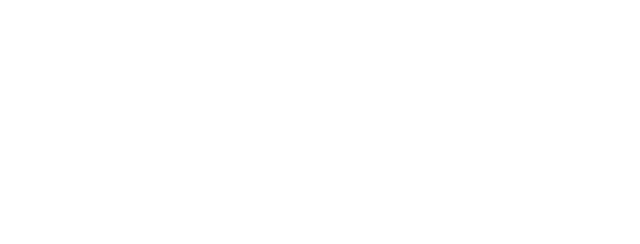
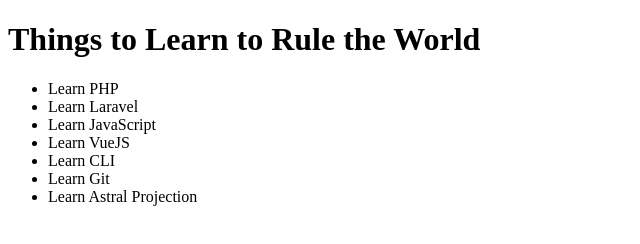
Before and after one commit to shivanitaware/js_training, a plain HTML site: page irf-02-05-18/index.html in a window 1280 px wide. Shown: the whole page, without its empty margins (0-640 px from the left). Drawn offline with Linux system fonts and the light colour scheme.

Commit message:
Scope and closure

```diff
--- a/irf-02-05-18/index.html
+++ b/irf-02-05-18/index.html
@@ -7,6 +7,16 @@
     <title>Document</title>
 </head>
 <body>
+    <h1>Things to Learn to Rule the World</h1>
+    <ul>
+        <li>Learn PHP</li>
+        <li>Learn Laravel</li>
+        <li>Learn JavaScript</li>
+        <li>Learn VueJS</li>
+        <li>Learn CLI</li>
+        <li>Learn Git</li>
+        <li>Learn Astral Projection</li>
+    </ul>
     <script src="main.js"></script>
 </body>
 </html>
--- a/irf-02-05-18/main.js
+++ b/irf-02-05-18/main.js
@@ -9,4 +9,32 @@
 
 let outer = outerFunction() // I see the outer variable!
 console.log(outer())
+
+
+function secret () {
+  let secretCode = "I'm greatest";
+  return {
+    saySecretCode: () => {
+      console.log(secretCode)
+    }
+  }
+}
+
+const theSecret = secret()
+theSecret.saySecretCode()
+
+
+function logFunction() {
+  console.log(this);
+}
+
+new logFunction(); // logs logFunction {}
 */
+ // Saves a NodeList of all list items on the page in listItems
+ var listItems = document.querySelectorAll('ul li');
+ // Loops through each of the Node in the listItems NodeList and logs its content
+ for (var i = 0; i < listItems.length; i++) {
+   (function () {
+     console.log(this.innerHTML);
+   }).call(listItems[i]);
+ }
```
